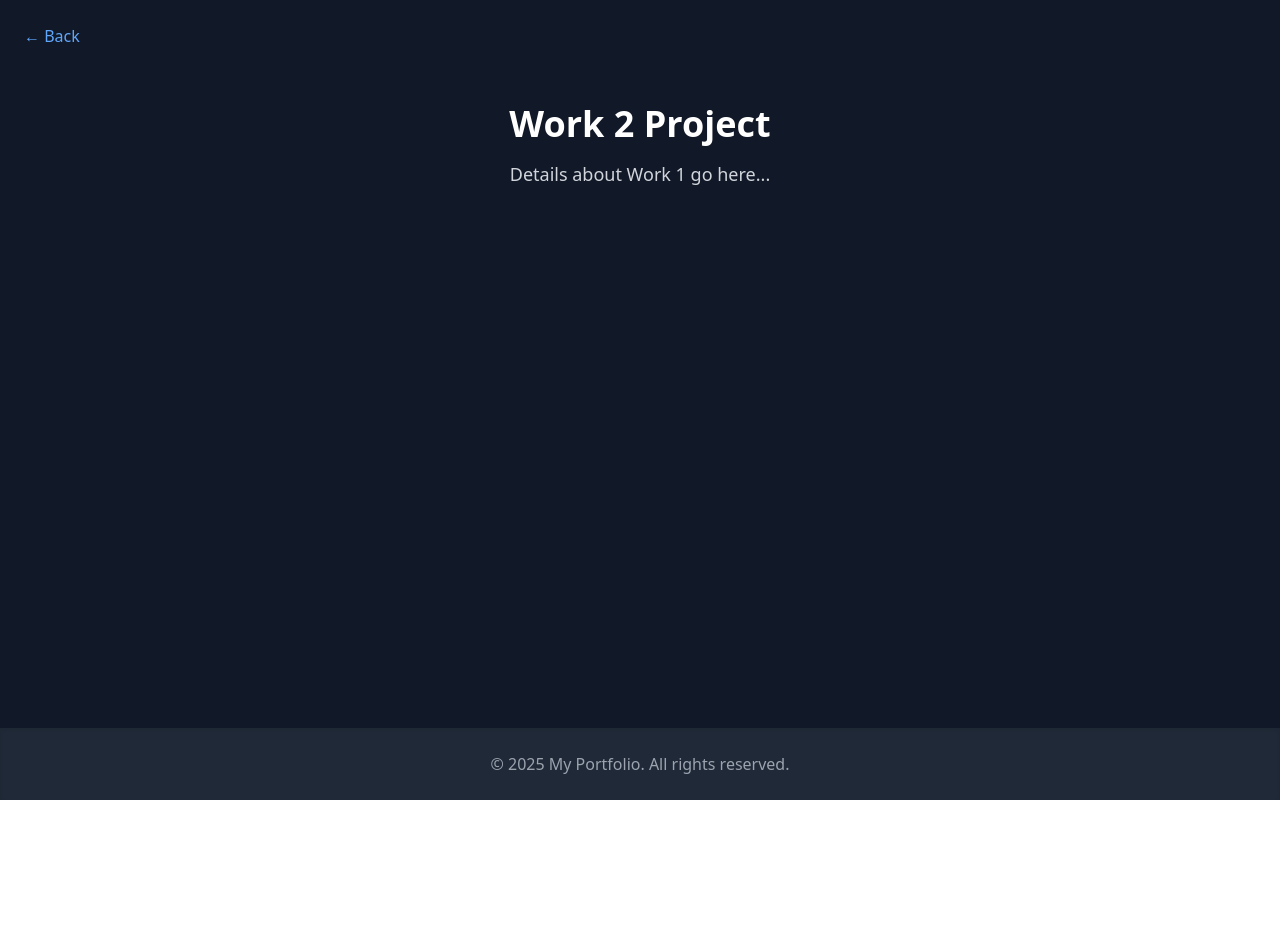
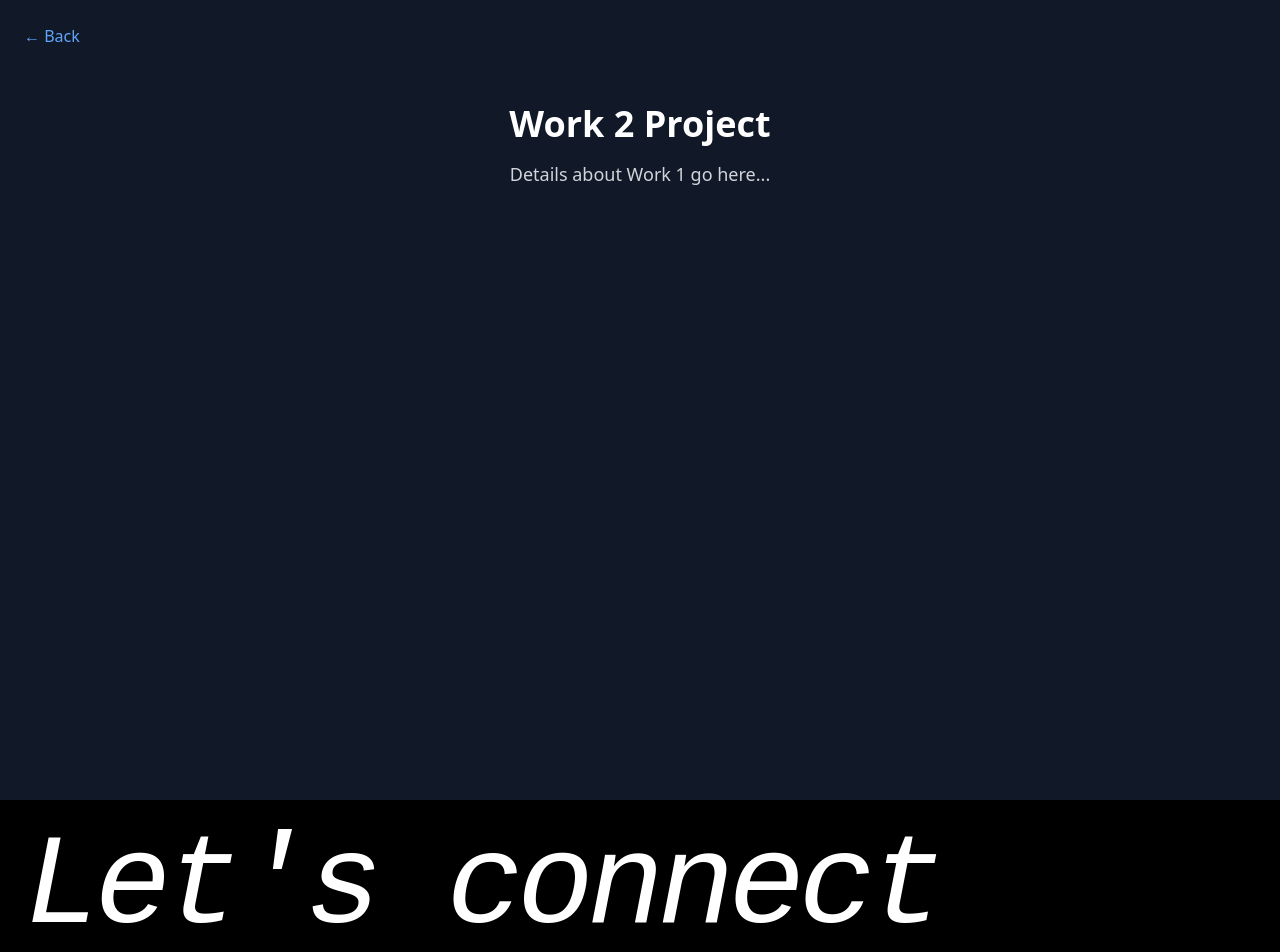
Before and after one commit to hoiian/portfolio2025, a React (Vite) app: page /work2 in a window 1280 px wide. Shown: the top 952 px of the page. Before the commit the page ends 800 px from the top, so only its background shows below. Built offline with nearby package versions, Linux system fonts and the light colour scheme; a web font is replaced by a local one.

Commit message:
add footer

```diff
--- /dev/null
+++ b/src/components/Footer.jsx
@@ -0,0 +1,10 @@
+import React from "react";
+
+export default function Footer() {
+  return (
+    <footer className="p-6 text-center text-white bg-black">
+      <h2 className="text-9xl font-xanh italic mb-6 text-left tracking-tighter">Let's connect</h2>
+      © {new Date().getFullYear()} My Portfolio. All rights reserved.
+    </footer>
+  );
+}
--- a/src/main.jsx
+++ b/src/main.jsx
@@ -4,6 +4,7 @@ import { BrowserRouter as Router, Routes, Route } from "react-router-dom";
 import Home from "./pages/Home";   //
 import Work1 from "./pages/Work1";
 import Work2 from "./pages/Work2";
+import Footer from "./components/Footer";
 import "./index.css";
 
 ReactDOM.createRoot(document.getElementById("root")).render(
@@ -15,5 +16,6 @@ ReactDOM.createRoot(document.getElementById("root")).render(
         <Route path="/work2" element={<Work2 />} />
       </Routes>
     </Router>
+    <Footer />
   </React.StrictMode>
 );
--- a/src/pages/Home.jsx
+++ b/src/pages/Home.jsx
@@ -45,11 +45,6 @@ Cantonese, Mandarin, English</p>
         </div>
       </main>
 
-      {/* Footer */}
-      <footer className="p-6 text-center text-white">
-      <h2 className="text-9xl font-xanh italic mb-6 text-left tracking-tighter">Let's connect</h2>
-        © {new Date().getFullYear()} My Portfolio. All rights reserved.
-      </footer>
     </div>
   );
 }
--- a/src/pages/Work2.jsx
+++ b/src/pages/Work2.jsx
@@ -20,10 +20,6 @@ export default function Work1() {
         {/* <Link to="/work2" className="text-blue-400 hover:underline">Next Project →</Link> */}
       </div>
 
-      {/* Footer (Same as Homepage) */}
-      <footer className="p-6 text-center text-gray-400 bg-gray-800 shadow-inner">
-        © {new Date().getFullYear()} My Portfolio. All rights reserved.
-      </footer>
     </div>
   );
 }
```
